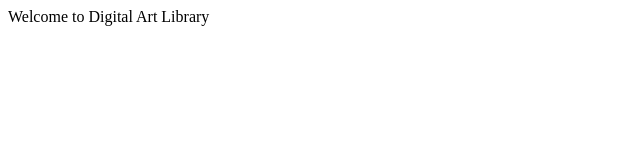
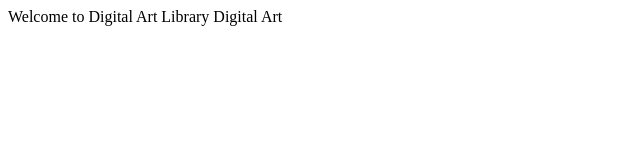
Before and after one commit to kmanthey251/Digitalhub, a plain HTML site: page Index.html in a window 1280 px wide. Shown: the full height of the page, 0-640 px from the left. Drawn offline with Linux system fonts and the light colour scheme.

Commit message:
I added digital

```diff
--- a/Index.html
+++ b/Index.html
@@ -1,4 +1,7 @@
 <html>
   Welcome to Digital Art Library
 
+
+  Digital Art
+
 </html>
```
